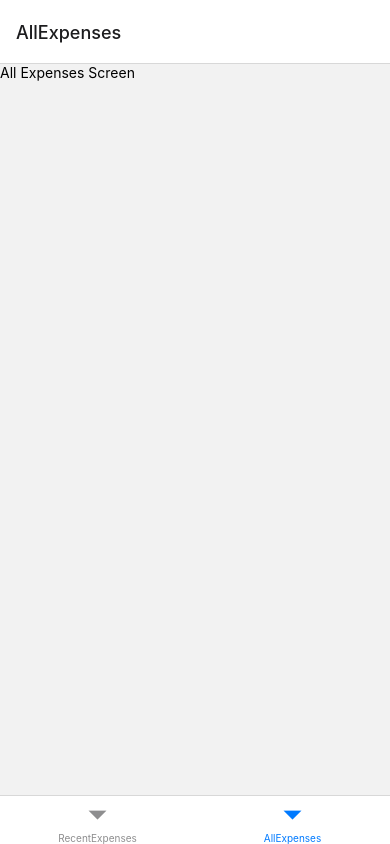
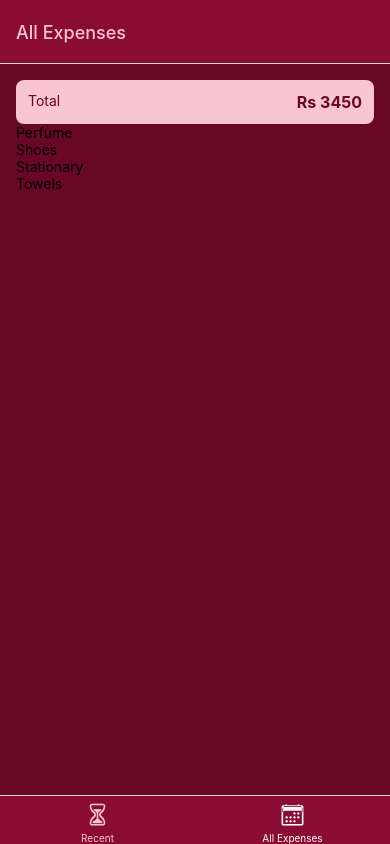
Before and after one commit to Nayni19/Expense-Tracker-App, a React Native app: screen /AllExpenses in a window 390 px wide. Built offline with nearby package versions, Linux system fonts and the light colour scheme.

Commit message:
Expenses Summary

```diff
--- a/App.js
+++ b/App.js
@@ -1,12 +1,13 @@
 import { StatusBar } from "expo-status-bar";
 import { StyleSheet, Text, View } from "react-native";
 import { NavigationContainer } from "@react-navigation/native";
-
+import { Ionicons } from "@expo/vector-icons";
 import { createNativeStackNavigator } from "@react-navigation/native-stack";
 import { createBottomTabNavigator } from "@react-navigation/bottom-tabs";
 import ManageExpenses from "./screens/ManageExpenses";
 import RecentExpenses from "./screens/RecentExpenses";
 import AllExpenses from "./screens/AllExpenses";
+import { GlobalStyles } from "./styles";
 
 export default function App() {
   const Stack = createNativeStackNavigator();
@@ -14,15 +15,41 @@ export default function App() {
 
   const ExpensesOverview = () => {
     return (
-      <Tab.Navigator>
-        <Tab.Screen name="RecentExpenses" component={RecentExpenses} />
-        <Tab.Screen name="AllExpenses" component={AllExpenses} />
+      <Tab.Navigator
+        screenOptions={{
+          headerTintColor: GlobalStyles.colors.primary100,
+          headerStyle: { backgroundColor: GlobalStyles.colors.primary700 },
+          tabBarStyle: { backgroundColor: GlobalStyles.colors.primary700 },
+          tabBarActiveTintColor: "white",
+          tabBarInactiveTintColor: GlobalStyles.colors.primary100,
+        }}
+      >
+        <Tab.Screen
+          name="RecentExpenses"
+          component={RecentExpenses}
+          options={{
+            title: "Recent",
+            tabBarIcon: ({ color, size }) => (
+              <Ionicons name="hourglass-outline" size={size} color={color} />
+            ),
+          }}
+        />
+        <Tab.Screen
+          name="AllExpenses"
+          component={AllExpenses}
+          options={{
+            title: "All Expenses",
+            tabBarIcon: ({ color, size }) => (
+              <Ionicons name="calendar-outline" size={size} color={color} />
+            ),
+          }}
+        />
       </Tab.Navigator>
     );
   };
   return (
     <>
-      <StatusBar style="auto" />
+      <StatusBar style="light" />
       <NavigationContainer>
         <Stack.Navigator>
           <Stack.Screen
--- /dev/null
+++ b/components/ExpensesOutput/ExpensesList.js
@@ -0,0 +1,13 @@
+import { FlatList, Text, View } from "react-native";
+
+const renderExpenses = (itemData) => {
+  return (
+    <View>
+      <Text>{itemData.item.desc}</Text>
+    </View>
+  );
+};
+const ExpensesList = ({ expenses }) => {
+  return <FlatList data={expenses} renderItem={renderExpenses} />;
+};
+export default ExpensesList;
--- /dev/null
+++ b/components/ExpensesOutput/ExpensesOutput.js
@@ -0,0 +1,48 @@
+import { StyleSheet, Text, View } from "react-native";
+import ExpensesSummary from "./ExpensesSummary";
+import ExpensesList from "./ExpensesList";
+import { GlobalStyles } from "../../styles";
+
+const ExpensesOutput = ({ expenses, period }) => {
+  const DUMMY_EXPENSES = [
+    {
+      id: "e1",
+      desc: "Perfume",
+      amount: 1250,
+      date: new Date("2023-01-19"),
+    },
+    {
+      id: "e2",
+      desc: "Shoes",
+      amount: 1500,
+      date: new Date("2023-02-01"),
+    },
+    {
+      id: "e3",
+      desc: "Stationary",
+      amount: 250,
+      date: new Date("2023-03-23"),
+    },
+    {
+      id: "e4",
+      desc: "Towels",
+      amount: 450,
+      date: new Date("2023-04-11"),
+    },
+  ];
+  return (
+    <View style={styles.root}>
+      <ExpensesSummary expenses={DUMMY_EXPENSES} period={period} />
+      <ExpensesList expenses={DUMMY_EXPENSES} />
+    </View>
+  );
+};
+export default ExpensesOutput;
+
+const styles = StyleSheet.create({
+  root: {
+    backgroundColor: GlobalStyles.colors.primary800,
+    padding: 16,
+    flex: 1
+  },
+});
--- /dev/null
+++ b/components/ExpensesOutput/ExpensesSummary.js
@@ -0,0 +1,34 @@
+import { StyleSheet, Text, View } from "react-native";
+import { GlobalStyles } from "../../styles";
+
+const ExpensesSummary = ({ expenses, period }) => {
+  const expensesSum = expenses.reduce((sum, expense) => {
+    return sum + expense.amount;
+  }, 0);
+  return (
+    <View style={styles.root}>
+      <Text style={styles.periodText}>{period}</Text>
+      <Text style={styles.sumText}>Rs {expensesSum}</Text>
+    </View>
+  );
+};
+export default ExpensesSummary;
+
+const styles = StyleSheet.create({
+  root: {
+    backgroundColor: GlobalStyles.colors.primary100,
+    flexDirection: "row",
+    justifyContent: "space-between",
+    padding: 12,
+    borderRadius: 8,
+  },
+  periodText: {
+    color: GlobalStyles.colors.primary800,
+    fontSize: 14,
+  },
+  sumText: {
+    color: GlobalStyles.colors.primary800,
+    fontSize: 16,
+    fontWeight: 700,
+  },
+});
--- a/screens/AllExpenses.js
+++ b/screens/AllExpenses.js
@@ -1,11 +1,18 @@
-import { Text, View } from "react-native";
+import { StyleSheet, Text, View } from "react-native";
+import ExpensesOutput from "../components/ExpensesOutput/ExpensesOutput";
 
 const AllExpenses = () => {
   return (
-    <View>
-      <Text>All Expenses Screen</Text>
+    <View style={styles.root}>
+      <ExpensesOutput period={"Total"} />
     </View>
   );
 };
 
 export default AllExpenses;
+
+const styles = StyleSheet.create({
+  root: {
+    flex: 1,
+  },
+});
--- a/screens/ManageExpenses.js
+++ b/screens/ManageExpenses.js
@@ -1,4 +1,4 @@
-import { Text, View } from "react-native";
+import { Text,View } from "react-native";
 
 const ManageExpenses = () => {
   return (
--- a/screens/RecentExpenses.js
+++ b/screens/RecentExpenses.js
@@ -1,11 +1,18 @@
-import { Text, View } from "react-native";
+import { StyleSheet, Text, View } from "react-native";
+import ExpensesOutput from "../components/ExpensesOutput/ExpensesOutput";
 
 const RecentExpenses = () => {
   return (
-    <View>
-      <Text>All RecentExpenses Screen</Text>
+    <View style={styles.root}>
+      <ExpensesOutput period={"Last 7 days"} />
     </View>
   );
 };
 
 export default RecentExpenses;
+
+const styles = StyleSheet.create({
+  root: {
+    flex: 1,
+  },
+});
--- /dev/null
+++ b/styles.js
@@ -0,0 +1,16 @@
+export const GlobalStyles = {
+  colors: {
+    primary50: "#FEE3EC",
+    primary100: "#F9C5D5",
+    primary200: "#F999B7",
+    primary400: "#F2789F",
+    primary500: "#EB5786",
+    primary700: "#8A0B34",
+    primary800: "#690726",
+    accent500: "#f7bc0c",
+    error50: "#fcc4e4",
+    error500: "#9b095c",
+    gray500: "#39324a",
+    gray700: "#221c30",
+  },
+};
```
